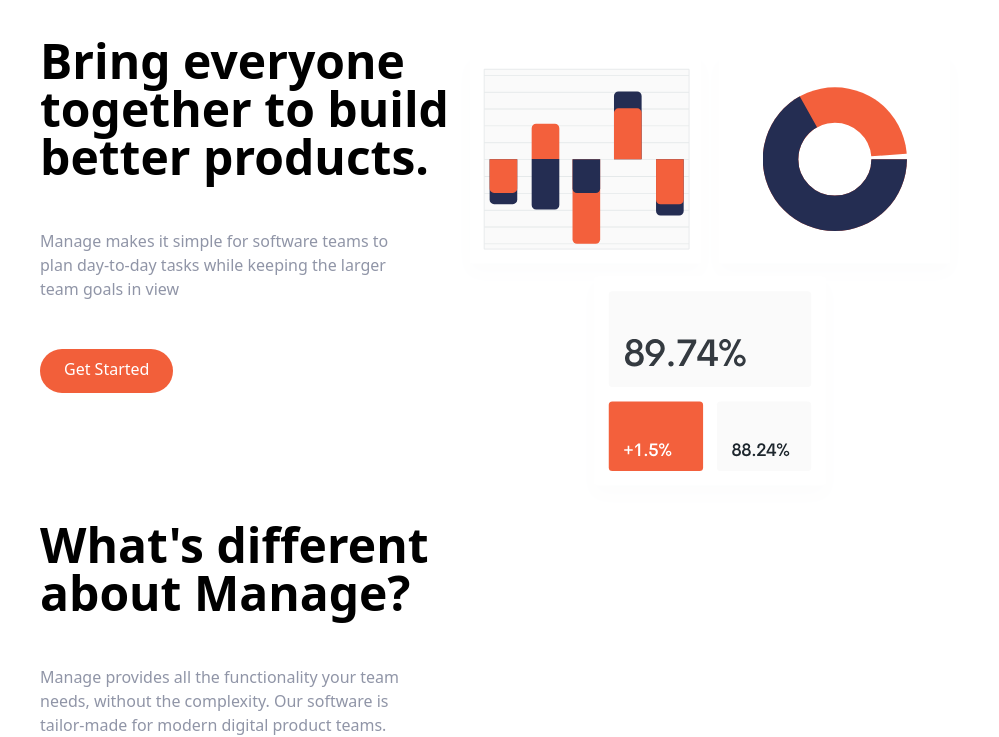
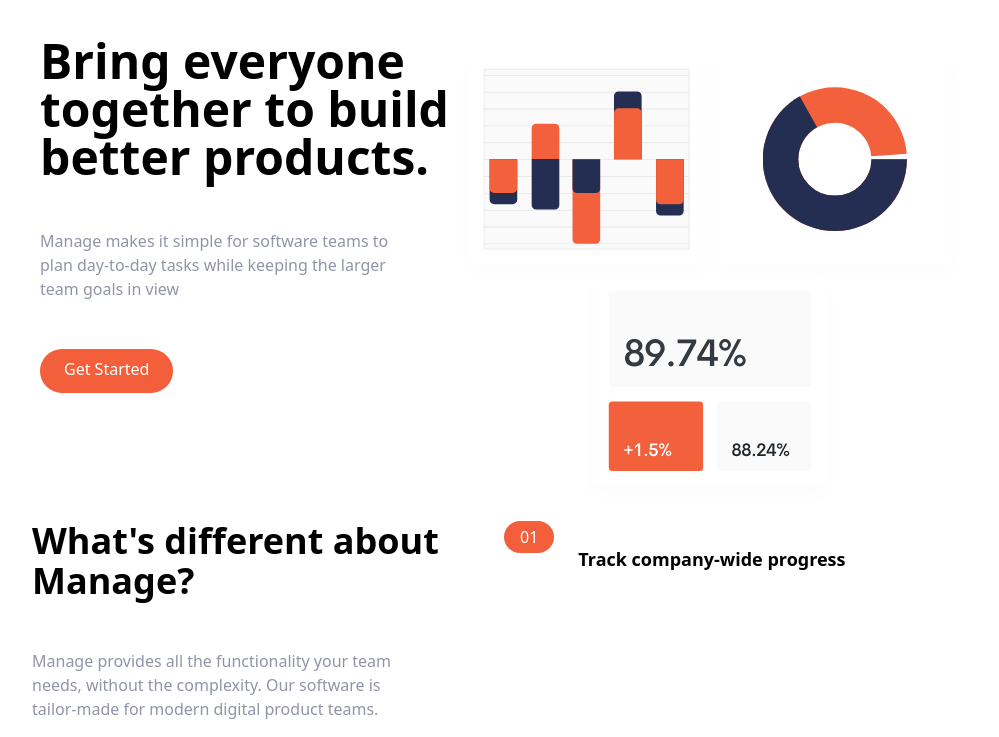
Before and after one commit to apicgg/tailwind-landing-page, a website built with Vite: page index.html in a window 1280 px wide. Shown: the part 95-832 px from the top of the page, without its empty margins (136-1135 px from the left). Built offline with nearby package versions, Linux system fonts and the light colour scheme.

Commit message:
Add: heading

```diff
--- a/index.html
+++ b/index.html
@@ -68,13 +68,11 @@
     <section id="features">
       <!-- Flex container -->
       <div
-        class="container flex flex-col items-center px-6 mx-auto space-y-0 md:flex-row md:space-y-0"
+        class="container flex flex-col px-4 mx-auto space-y-12 md:flex-row md:space-y-0"
       >
-        <!-- Left item -->
+        <!-- Left item (What's different) -->
         <div class="flex flex-col space-y-12 md:w-1/2">
-          <h2
-            class="max-w-md text-4xl font-bold text-center md:text-left md:text-5xl"
-          >
+          <h2 class="max-w-md text-4xl font-bold text-center md:text-left">
             What's different about Manage?
           </h2>
           <p class="max-w-sm text-center text-darkGrayishBlue md:text-left">
@@ -85,6 +83,32 @@
         </div>
 
         <!-- Numbered list on the right -->
+        <div class="flex flex-col space-y-8 md:w-1/2">
+          <!-- List item 1  -->
+          <div
+            class="flex flex-col space-y-3 md:flex-row md:space-y-6 md:space-x-6"
+          >
+            <!-- Heading -->
+            <div class="rounded-l-full bg-brightRedSupLight md:bg-transparent">
+              <div class="flex items-center space-x-2">
+                <div
+                  class="px-4 py-2 text-white rounded-full md:py-1 bg-brightRed"
+                >
+                  01
+                </div>
+                <h3 class="text-base font-bold md:mb-4 md:hidden">
+                  Track company-wide progress
+                </h3>
+              </div>
+            </div>
+
+            <div>
+              <h3 class="hidden mb-4 text-lg font-bold md:block">
+                Track company-wide progress
+              </h3>
+            </div>
+          </div>
+        </div>
       </div>
     </section>
     <script type="module" src="/main.js"></script>
--- /dev/null
+++ b/test.html
@@ -0,0 +1,24 @@
+<div class="flex flex-col space-y-3 md:space-y-0 md:space-x-6 md:flex-row">
+  <!-- Heading -->
+  <div class="rounded-l-full bg-brightRedSupLight md:bg-transparent">
+    <div class="flex items-center space-x-2">
+      <div class="px-4 py-2 text-white rounded-full md:py-1 bg-brightRed">
+        01
+      </div>
+      <h3 class="text-base font-bold md:mb-4 md:hidden">
+        Track company-wide progress
+      </h3>
+    </div>
+  </div>
+
+  <div>
+    <h3 class="hidden mb-4 text-lg font-bold md:block">
+      Track company-wide progress
+    </h3>
+    <p class="text-darkGrayishBlue">
+      See how your day-to-day tasks fit into the wider vision. Go from tracking
+      progress at the milestone level all the way done to the smallest of
+      details. Never lose sight of the bigger picture again.
+    </p>
+  </div>
+</div>
```
Also changed, not shown: css/main.css.
